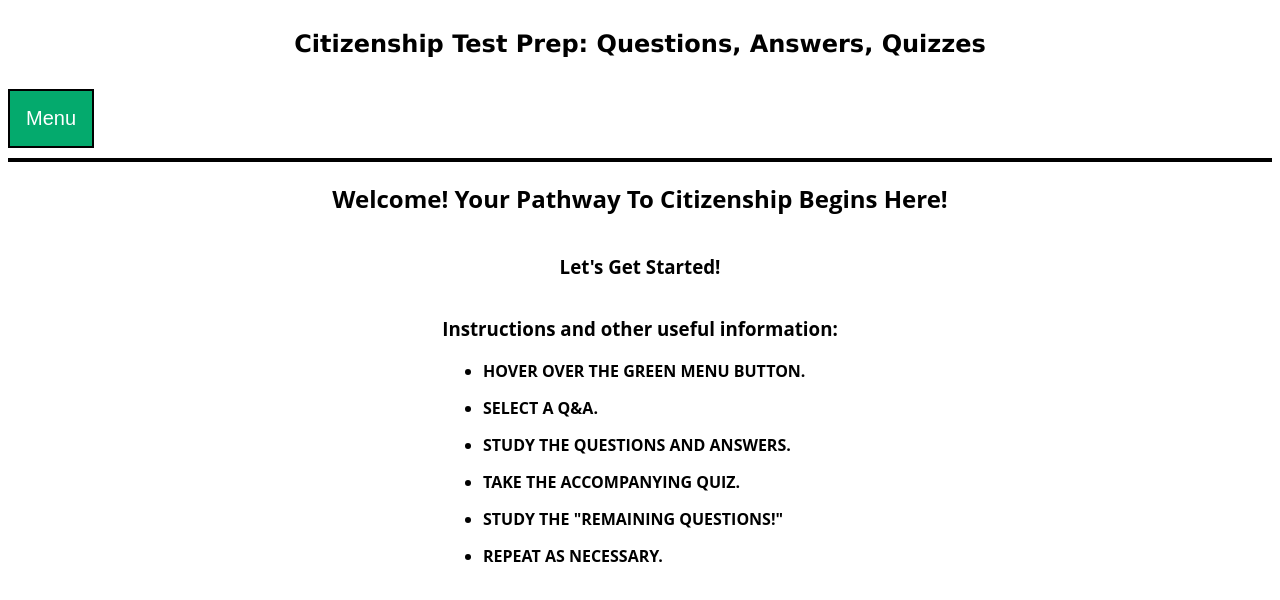
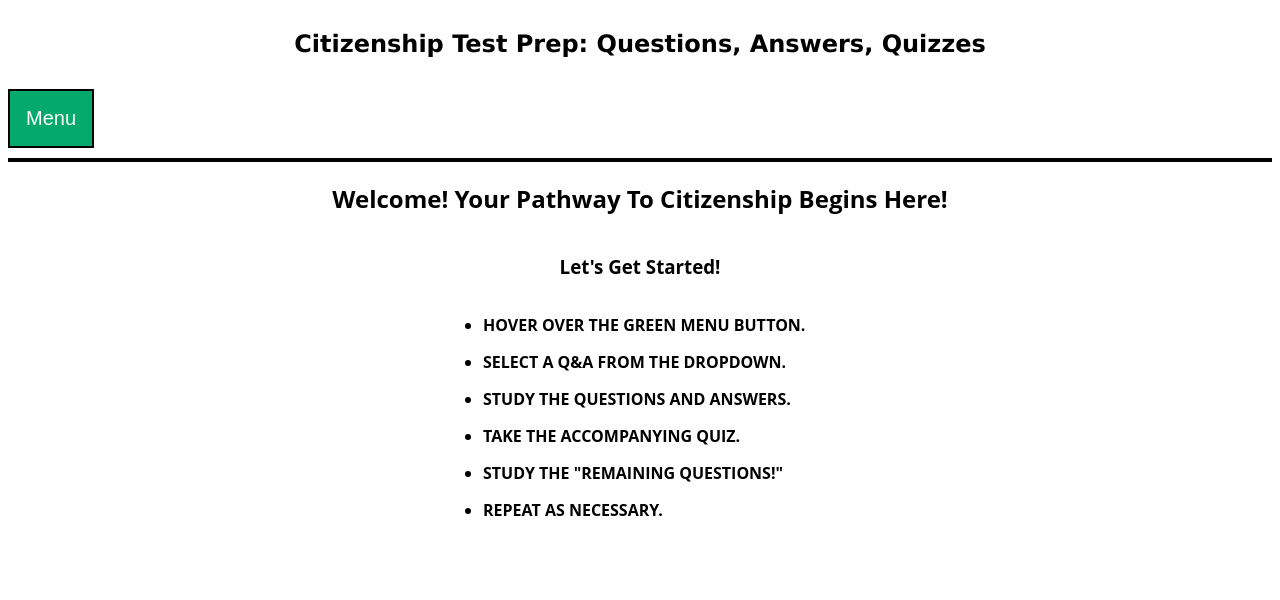
Before and after one commit to mmaustin/citizenship-questions-answers, a React (Create React App) app in the folder citizenship-frontend/: page / in a window 1280 px wide. Shown: the top 600 px of the page. Built offline with nearby package versions, Linux system fonts and the light colour scheme.

Commit message:
added misc stylings to homepage component

```diff
--- a/citizenship-frontend/src/features/homePage/HomePage.js
+++ b/citizenship-frontend/src/features/homePage/HomePage.js
@@ -8,16 +8,14 @@ export const HomePage = () => {
                 <h3 id='welcome-start'>Let's Get Started!</h3>
             </div>
             <div id='home-instructions'>
-                <h3 id='home-banner'>Instructions and other useful information:</h3>
                 <ul id='unordered-list'>
                     <li className='list-items'>HOVER OVER THE GREEN MENU BUTTON.</li>
-                    <li className='list-items'>SELECT A Q&A.</li>
+                    <li className='list-items'>SELECT A Q&A FROM THE DROPDOWN.</li>
                     <li className='list-items'>STUDY THE QUESTIONS AND ANSWERS.</li>
                     <li className='list-items'>TAKE THE ACCOMPANYING QUIZ.</li>
                     <li className='list-items'>STUDY THE "REMAINING QUESTIONS!"</li>
                     <li className='list-items'>REPEAT AS NECESSARY.</li>
                 </ul>
-
             </div>
         </div>
     )
--- a/citizenship-frontend/src/index.css
+++ b/citizenship-frontend/src/index.css
@@ -33,6 +33,15 @@ body {
     justify-content: center;
     align-items: center;
     flex-flow: column;
+}
+
+#welcome-start {
+    margin-bottom: 35px;
+}
+
+#home-banner {
+    text-decoration: underline;
+    color: #04AA6D;
 }
 
 ul {
```
